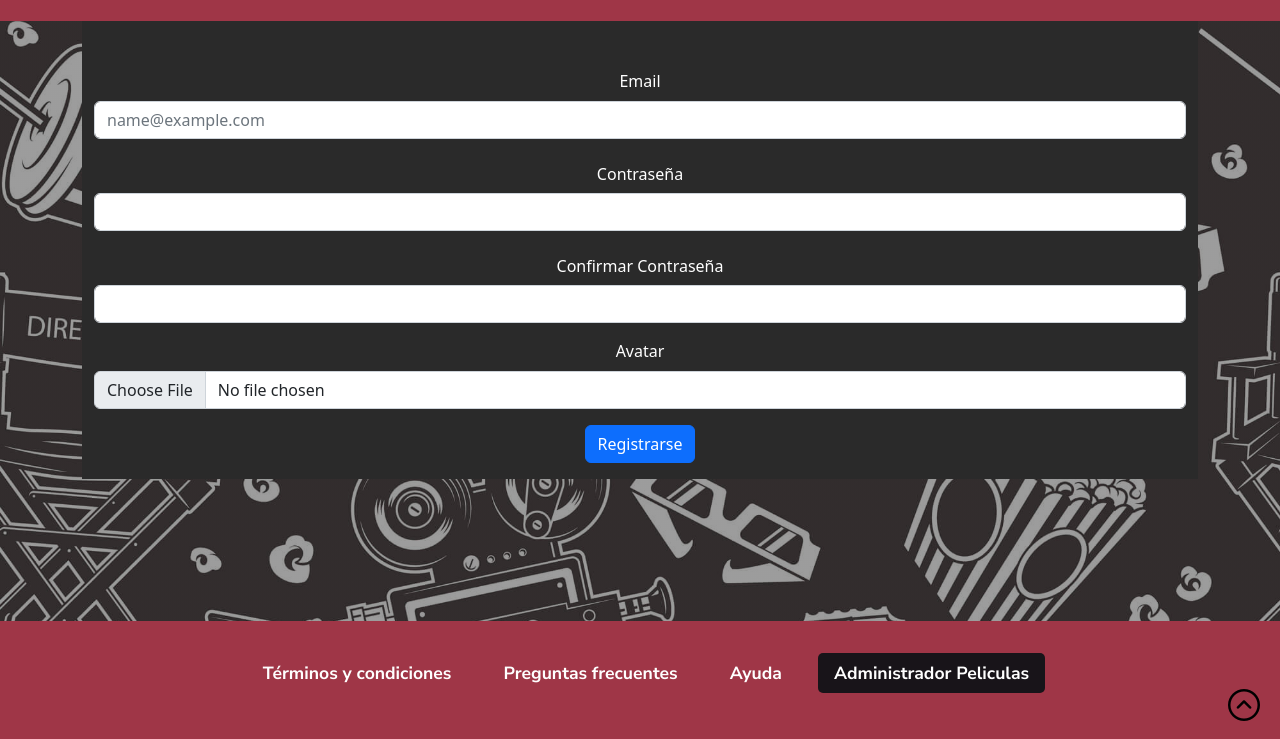
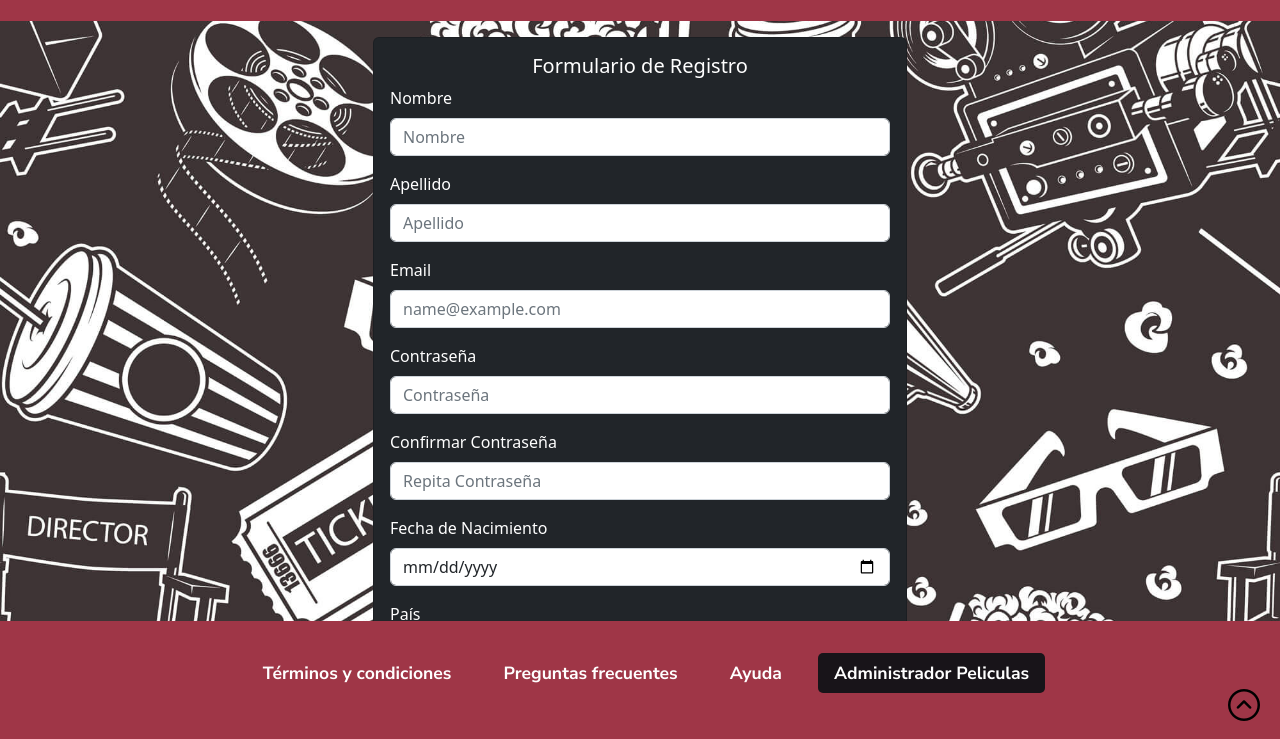
Before and after one commit to Misael-Corts/CAC-MOVIES, a plain HTML site: page registro.html in a window 1280 px wide. Shown: the part 59-798 px from the top of the page. Drawn offline with nearby package versions, Linux system fonts and the light colour scheme.

Commit message:
modified:   css/registro.css modified:   registro.html

```diff
--- a/css/registro.css
+++ b/css/registro.css
@@ -29,8 +29,7 @@
 }
 body {
   height: 100vh;
-  background: linear-gradient(to right top, #24242473, #24242473),
-    url(../assets/img/bg-register.jpg);
+  background: url(../assets/img/bg-register.jpg);
   background-size: cover;
   background-position: center;
 }
@@ -45,7 +44,7 @@ a {
 }
 
 body {
-  background-color: #181419;
+
   color: white;
 }
 
@@ -67,12 +66,6 @@ body {
   background: var(--bgprimary);
 }
 
-main {
-  .sectionContainer {
-    background-color: rgb(42, 42, 42);
-
-  }
-}
 
 /* estilos header */
 
@@ -122,6 +115,10 @@ header {
 
 /* estilos footer */
 
+body {
+  margin-bottom: 400px; /* Ajusta este valor según la altura de tu footer */
+}
+
 footer {
   background-color: var(--bgprimary);
   color: white;
@@ -131,3 +128,19 @@ footer {
   height: 15vh;
 
 }
+
+
+.error-text {
+  color: #ff0000;
+  font-size: 0.8rem;
+  margin-top: 0px;
+  margin-bottom: 10px;
+}
+
+
+.boton{
+  background-color: #9f3647;
+  color: white;
+  width: 300px;
+  height: 50px;
+}
--- a/registro.html
+++ b/registro.html
@@ -40,58 +40,65 @@
   <main>
     <section class="sectionContainer">
   <!--FORMULARIO---->
-  <div class="container text-center pt-5">
-    <section class="sectionContainer">
+  <div class="container pt-3">
+    <div class="row justify-content-center">
+      <div class="col-lg-6">
+        <div class="card bg-dark">
+          <div class="card-body mb-3 ">
+            <h5 class="card-title text-center">Formulario de Registro</h5>
             <form>
-
-        <div class="mb-3 row">
               <div class="mb-3">
-            <label for="exampleFormControlInput1" class="form-label">Email</label>
-            <input type="email" class="form-control" id="exampleFormControlInput1" placeholder="name@example.com">
+                <label for="nombre" class="form-label">Nombre</label>
+                <input type="text" class="form-control" id="nombre" placeholder="Nombre" required>
               </div>
               <div class="mb-3">
-          <label for="inputPassword" class="col-sm-2 col-form-label">Contraseña</label>
-          <div>
-            <input type="password" class="form-control" id="exampleFormControlInput1">
-          </div>
+                <label for="apellido" class="form-label">Apellido</label>
+                <input type="text" class="form-control" id="apellido" placeholder="Apellido" required>
               </div>
               <div class="mb-3">
-          <label for="inputPassword" class="col-form-label">Confirmar Contraseña</label>
-          <div>
-            <input type="password" class="form-control" id="exampleFormControlInput1">
+                <label for="email" class="form-label">Email</label>
+                <input type="email" class="form-control" id="email" placeholder="name@example.com" required>
               </div>
+              <div class="mb-3">
+                <label for="contrasena" class="form-label">Contraseña</label>
+                <input type="password" class="form-control" id="contrasena" placeholder="Contraseña" required>
               </div>
-
               <div class="mb-3">
-          <label for="formFile" class="form-label">Avatar</label>
-          <input class="form-control" type="file" id="formFile">
+                <label for="confirmarContrasena" class="form-label">Confirmar Contraseña</label>
+                <input type="password" class="form-control" id="confirmarContrasena" placeholder="Repita Contraseña" required>
               </div>
-
-        <div>
-          <button type="button" class="btn btn-primary mb-3" data-bs-toggle="modal" data-bs-target="#exampleModal">Registrarse</button>
-          <!-- Modal -->
-          <div class="modal fade" id="exampleModal" tabindex="-1" aria-labelledby="exampleModalLabel" aria-hidden="true" >
-            <div class="modal-dialog">
-              <div class="modal-content sectionContainer">
-                <div class="modal-header">
-                  <h1 class="modal-title fs-5" id="exampleModalLabel">Registro Exitoso</h1>
-                  <button type="button" class="btn-close" data-bs-dismiss="modal" aria-label="Close"></button>
+              <div class="mb-3">
+                <label for="fechaNacimiento" class="form-label">Fecha de Nacimiento</label>
+                <input type="date" class="form-control" id="fechaNacimiento" name="fechaNacimiento" required>
               </div>
-                <div class="modal-body">
-                  <p>Gracias por registrarte</p>
+              <div class="mb-3">
+                <label for="pais" class="form-label">País</label>
+                <select name="pais" id="pais" class="form-select" required oninvalid="this.setCustomValidity('Por favor selecciona un país')">
+                  <option value="">País</option>
+                  <option value="AR">Argentina</option>
+                  <option value="BO">Bolivia</option>
+                  <option value="BR">Brasil</option>
+                  <option value="CH">Chile</option>
+                  <option value="CO">Colombia</option>
+                  <option value="EC">Ecuador</option>
+                  <option value="PY">Paraguay</option>
+                  <option value="PE">Perú</option>
+                  <option value="UY">Uruguay</option>
+                  <option value="VE">Venezuela</option>
+                </select>
               </div>
-                <div class="modal-footer">
-                  <a href="./index.html"><button type="button" class="btn btn-primary">Volver al menu principal</button></a>
+              <div class="mb-3">
+                <label for="avatar" class="form-label">Avatar</label>
+                <input type="file" class="form-control" id="avatar">
+              </div>
+              <div class="d-grid">
+                <button class="btn btn-primary" type="submit">Registrarse</button>
+              </div>
+            </form>
           </div>
         </div>
       </div>
     </div>
-        </div>
-
-      </div>
-      </form>
-    </section>
-
   </div>
 
 </section>
```
Lines whose indentation alone changed are shown as unchanged.
